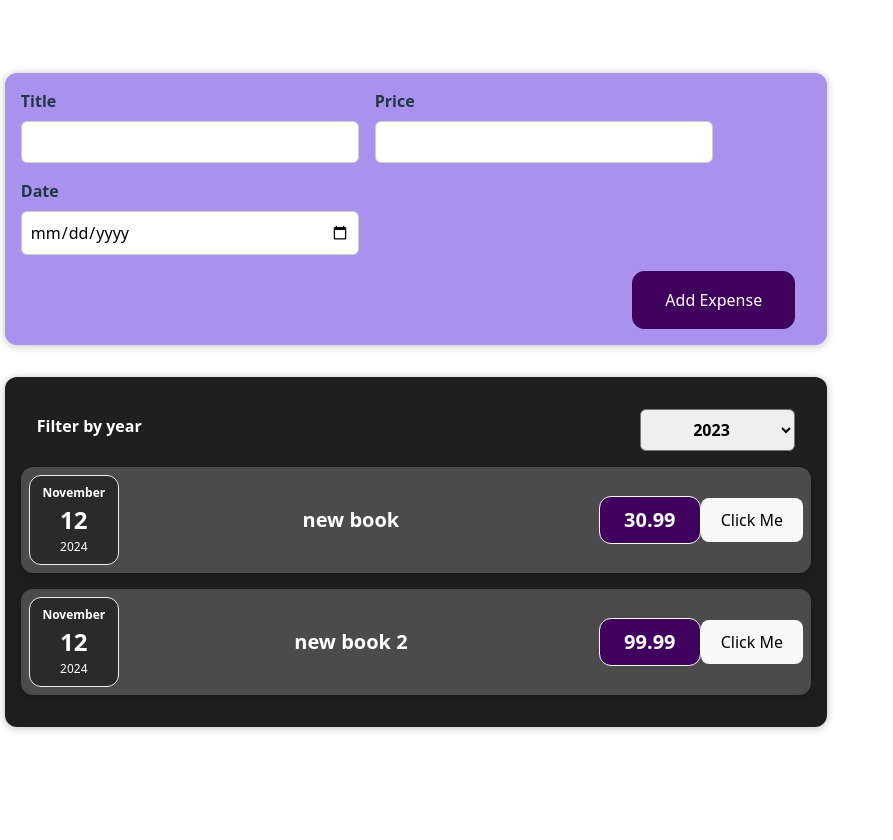
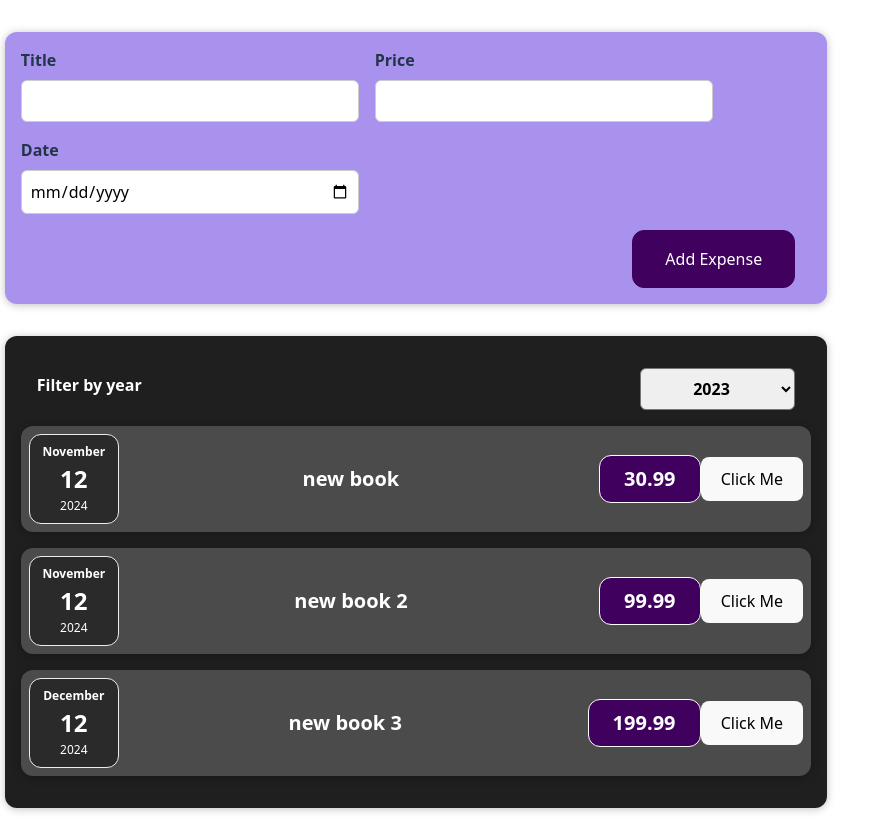
Before and after one commit to MarkusVeesaar/my-react, a React (Vite) app in the folder my-react/: page / in a window 1280 px wide. Shown: the whole page, without its empty margins (0-893 px from the left). Before the commit the page ends 800 px from the top, so only its background shows below. Built offline with nearby package versions, Linux system fonts and the light colour scheme.

Commit message:
13. Milleks komponendile keys?

```diff
--- a/my-react/src/App.jsx
+++ b/my-react/src/App.jsx
@@ -3,16 +3,24 @@ import Expenseitem from './components/Expenses/Expensitem'
 import NewExpense from './components/NewExpense/NewExpense'
 
 function App() {
-  const expenses =[
+  const DYMMY_expenses =[
   {
+    id: 1,
     date : new Date(2024, 10, 12),
     title : "new book",
-    price : 30.99
+    amount : 30.99
   },
   {
+    id: 2,
     date : new Date(2024, 10, 12),
     title : "new book 2",
-    price : 99.99
+    amount : 99.99
+  },
+  {
+    id: 3,
+    date : new Date(2024, 11, 12),
+    title : "new book 3",
+    amount : 199.99
   }
   ];
 
@@ -24,7 +32,7 @@ function App() {
   return (
     <div className="App">
       <NewExpense onAddExpense={addExpenseHandler}/>
-      <Expenses items={expenses} />
+      <Expenses expenses={DYMMY_expenses} />
     </div>
   );
 }
--- a/my-react/src/components/Expenses/Expenses.jsx
+++ b/my-react/src/components/Expenses/Expenses.jsx
@@ -4,12 +4,16 @@ import Card from "../UI/Card.jsx";
 import "./Expenses.css";
 import { useState } from "react";
 
-function Expenses(props) {
+const Expenses = (props) => {
   const [filteredYear, setFilteredYear] = useState("2023");
   const filterChangeHandler = (selectedYear) => {
     console.log("Year Data in expenses:", selectedYear);
     setFilteredYear(selectedYear);
   };
+
+  props.expenses.map((expense) => {
+    console.log(expense);
+  });
 
   return (
     <Card className="expenses">
@@ -17,10 +21,13 @@ function Expenses(props) {
         selected={filteredYear}
         onChangeFilter={filterChangeHandler}
       />
-      <Expenseitem data={props.items[0]} />
-      <Expenseitem data={props.items[1]} />
+      {
+        props.expenses.map((expense) => {
+          return <Expenseitem key={expense.id} expensedata={expense}/>
+        })
+      }
     </Card>
   );
-}
+};
 
 export default Expenses;
--- a/my-react/src/components/Expenses/Expensitem.jsx
+++ b/my-react/src/components/Expenses/Expensitem.jsx
@@ -4,7 +4,7 @@ import "./Expensitem.css";
 import { useState } from "react";
 
 const Expenseitem = (props) => {
-  const [title, setTitle] = useState(props.data.title);
+  const [title, setTitle] = useState(props.expensedata.title);
 
   const ClickHandler = () => {
     console.log("Clicked");
@@ -14,10 +14,10 @@ const Expenseitem = (props) => {
 
   return (
     <Card className="expense-item">
-      <ExpenseDate date={props.data.date} />
+      <ExpenseDate date={props.expensedata.date} />
       <div className="expense-item__description">
-        <h2>{props.data.title}</h2>
-        <div className="expense-item__price">{props.data.price}</div>
+        <h2>{title}</h2>
+        <div className="expense-item__price">{props.expensedata.amount}</div>
       </div>
       <button onClick={ClickHandler}>Click Me</button>
     </Card>
```
